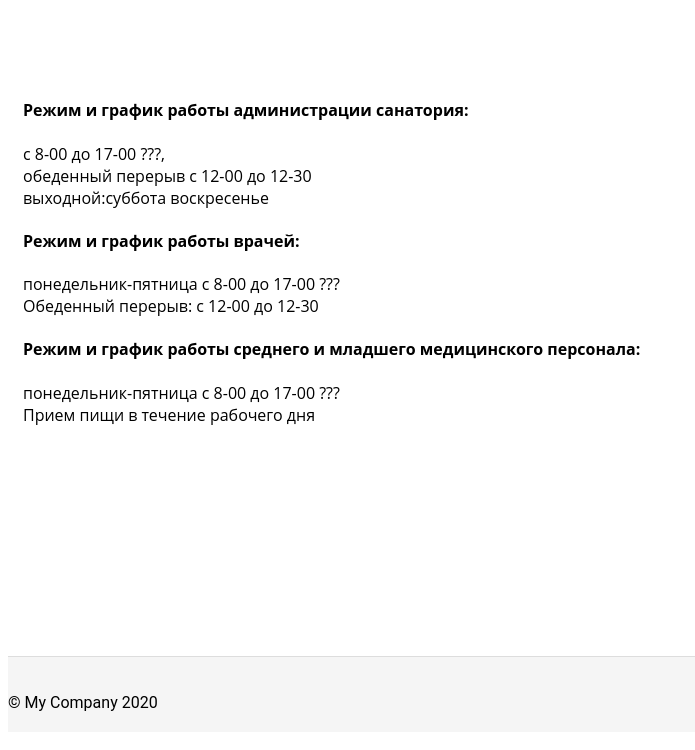
After one commit to DmitriyGold/Sanatoriy_mid, a Yii app: template views/site/schedule.php in a window 1280 px wide. The commit adds this page. Shown: the top 750 px of the page, without its empty margins (0-695 px from the left). Run offline with PHP 8.4 and a stand-in for Yii, Linux system fonts and the light colour scheme; the template is opened without the code that fills it, so the values that code supplies are empty; some libraries are stand-ins or nearby versions.

Commit message:
Заполнено "о нас", "график работы"

```diff
--- a/views/site/index.php
+++ b/views/site/index.php
@@ -176,8 +176,6 @@ $this->title = 'Санаторий-профилакторий «Курорт-п
 
         </div>
 
-
-
         <div class="row justify-content-center my-4">
             <p><a class="btn btn-lg btn-success" href="#">Акции и специальные предложения</a></p>
         </div>
--- /dev/null
+++ b/views/site/schedule.php
@@ -0,0 +1,24 @@
+<?php
+/* @var $this yii\web\View */
+
+$this->title = 'График работы';
+$this->params['breadcrumbs'][] = $this->title;
+?>
+<div class="mt-5 pt-5 container">
+<div class="row">
+    <div class="col-12">
+        <h4 class="my-2">Режим и график работы администрации санатория:</h4>
+        с 8-00 до 17-00 ???, <br>
+        обеденный перерыв с 12-00 до 12-30<br>
+        выходной:суббота воскресенье
+
+        <h4 class="my-2">Режим и график работы врачей:</h4>
+        понедельник-пятница с 8-00 до 17-00 ??? <br>
+        Обеденный перерыв: с 12-00 до 12-30<br>
+
+        <h4 class="my-2">Режим и график работы среднего и младшего медицинского персонала:</h4>
+        понедельник-пятница с 8-00 до 17-00 ??? <br>
+        Прием пищи в течение рабочего дня
+    </div>
+</div>
+</div>
```
Also changed, not shown: controllers/SiteController.php (+16 -18 lines), views/layouts/app_main.php (+4 -3 lines), views/site/about.php (+39 -8 lines), 1 other file.
